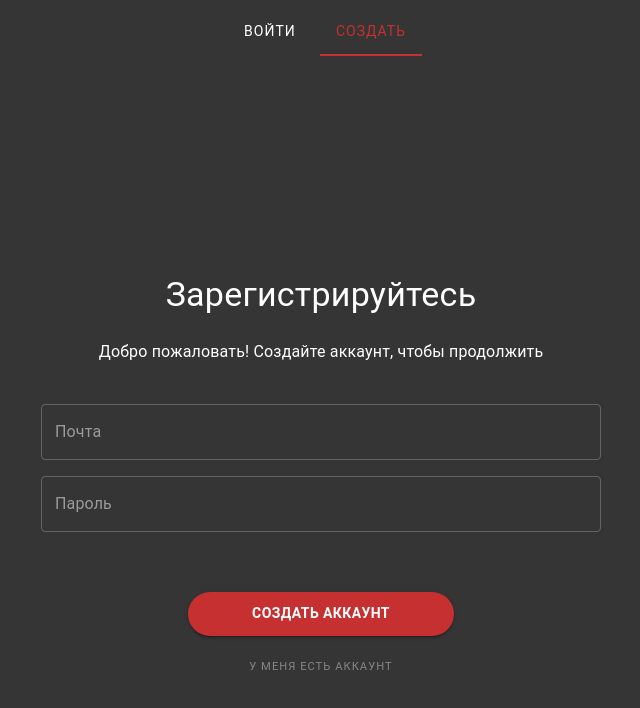
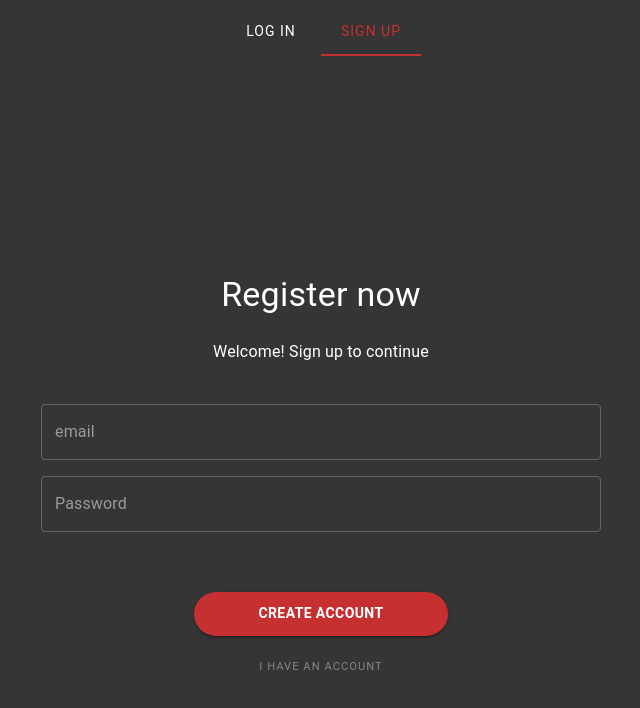
Before and after one commit to NatUsik6/Innowise_CV-Astapenka-Kisel, a Next.js app: page /signup in a window 1280 px wide. Shown: the top 708 px of the page, without its empty margins (319-959 px from the left). Built offline with nearby package versions, Linux system fonts and the light colour scheme; no server answers; some icons are missing.

Commit message:
feat: remove Russian languages in AuthForm and create API from CVs Page

```diff
--- a/src/features/auth/ui/AuthForm.tsx
+++ b/src/features/auth/ui/AuthForm.tsx
@@ -24,13 +24,13 @@ import {
 import {
   LOGIN_QUERY,
   SIGNUP_MUTATION,
-} from "../../../entities/session/api/queries";
+} from "../../../entities/auth/api/auth.queries";
 import { useLazyQuery, useMutation } from "@apollo/client/react";
 import { CombinedGraphQLErrors, CombinedProtocolErrors } from "@apollo/client";
 import {
   LoginResponse,
   SignupResponse,
-} from "../../../entities/session/model/types";
+} from "../../../entities/auth/model/auth.types";
 
 interface AuthInputs {
   email?: string;
@@ -61,7 +61,7 @@ export const AuthForm = ({ mode }: { mode: "login" | "signup" }) => {
   };
 
   const handleAuthError = (error: unknown) => {
-    let message = "Произошла ошибка";
+    let message = "An error occurred";
     if (CombinedGraphQLErrors.is(error)) {
       message = error.errors[0]?.message || message;
     } else if (CombinedProtocolErrors.is(error)) {
@@ -113,29 +113,29 @@ export const AuthForm = ({ mode }: { mode: "login" | "signup" }) => {
   return (
     <FormCard>
       <StyledTabs value={tabValue} onChange={handleTabChange} centered>
-        <StyledTab label="Войти" />
-        <StyledTab label="Создать" />
+        <StyledTab label="Log in" />
+        <StyledTab label="Sign up" />
       </StyledTabs>
 
       <AuthTitle variant="h4">
-        {mode === "login" ? "С возвращением" : "Зарегистрируйтесь"}
+        {mode === "login" ? "Welcome back" : "Register now"}
       </AuthTitle>
 
       <AuthSubtitle variant="body2">
         {mode === "login"
-          ? "Рады вас видеть! Войдите, чтобы продолжить"
-          : "Добро пожаловать! Создайте аккаунт, чтобы продолжить"}
+          ? "Hello again! Log in to continue"
+          : "Welcome! Sign up to continue"}
       </AuthSubtitle>
 
       <StyledForm onSubmit={handleSubmit(onSubmit)}>
         <LoginInput
           fullWidth
-          placeholder="Почта"
+          placeholder="email"
           {...register("email", {
-            required: "Введите почту",
+            required: "Enter your email",
             pattern: {
               value: /^[A-Z0-9._%+-]+@[A-Z0-9.-]+\.[A-Z]{2,}$/i,
-              message: "Некорректный email",
+              message: "Invalid email address",
             },
           })}
           error={!!errors.email}
@@ -145,11 +145,11 @@ export const AuthForm = ({ mode }: { mode: "login" | "signup" }) => {
 
         <LoginInput
           fullWidth
-          placeholder="Пароль"
+          placeholder="Password"
           type={showPassword ? "text" : "password"}
           {...register("password", {
-            required: "Введите пароль",
-            minLength: { value: 8, message: "Минимум 8 символов" },
+            required: "Enter your password",
+            minLength: { value: 8, message: "Minimum 8 characters" },
           })}
           error={!!errors.password}
           helperText={errors.password?.message}
@@ -175,10 +175,10 @@ export const AuthForm = ({ mode }: { mode: "login" | "signup" }) => {
         <ActionsWrapper>
           <LoginButton type="submit" variant="contained" disabled={isLoading}>
             {isLoading
-              ? "Загрузка..."
+              ? "Loading..."
               : mode === "login"
-                ? "Войти"
-                : "Создать аккаунт"}
+                ? "Log in"
+                : "Create account"}
           </LoginButton>
 
           <ForgotPasswordLink
@@ -188,7 +188,7 @@ export const AuthForm = ({ mode }: { mode: "login" | "signup" }) => {
               router.push(mode === "login" ? "/auth/signup" : "/auth/login")
             }
           >
-            {mode === "login" ? "Забыли пароль" : "У меня есть аккаунт"}
+            {mode === "login" ? "Forgot password" : "I have an account"}
           </ForgotPasswordLink>
         </ActionsWrapper>
       </StyledForm>
```
Also changed, not shown: src/app/(main)/cvs/page.tsx (added, +34 -0 lines), src/entities/cv/api/cvs.quries.ts (added, +18 -0 lines), src/entities/cv/model/cvs.types.ts (added, +25 -0 lines), src/entities/cv/model/mapper.ts (added, +28 -0 lines), src/entities/auth/api/auth.queries.ts (renamed from src/entities/session/api/queries.ts), src/entities/auth/model/auth.types.ts (renamed from src/entities/session/model/types.ts), 1 other file (tests, documents, lock files or other folders).
